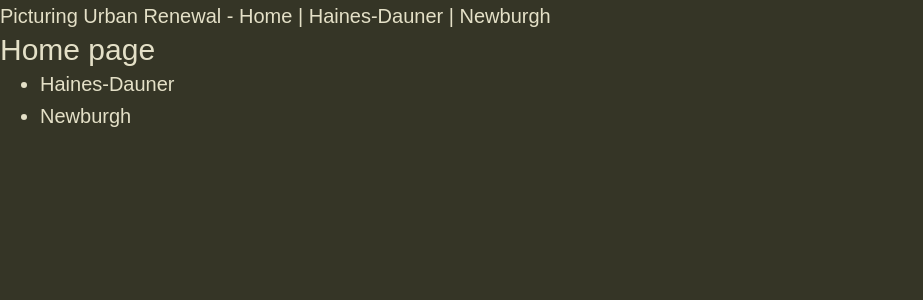
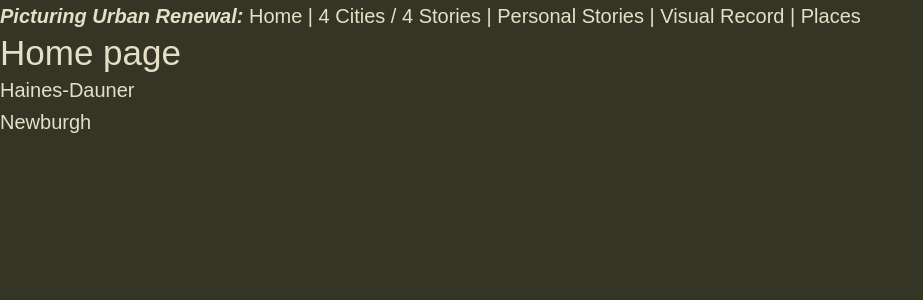
Before and after one commit to DigitalGizmo/pur-app-r, a React (Create React App) app: page / in a window 1280 px wide. Shown: the top 300 px of the page, without its empty margins (0-923 px from the left). Built offline with nearby package versions, Linux system fonts and the light colour scheme; a web font is replaced by a local one.

Commit message:
main nav links to app. (vue)

```diff
--- /dev/null
+++ b/src/components/App.css
@@ -0,0 +1,28 @@
+/*All from Vue App.vue*/
+ul, ol {
+  list-style-type: none;
+  padding:  0;
+}
+
+h1 {
+  font-size: 2em;
+  font-style: italic;
+  font-weight: normal;
+  margin: 0;
+}
+
+h2 {
+  font-size: 1.75em;
+  margin: 0;
+}
+
+/* Don's freelancing */
+#main-menu li {
+  display: inline;
+}
+
+.little-title {
+  font-size: 1em;
+  font-style: italic;
+  font-weight: bold;
+}
--- a/src/components/App.js
+++ b/src/components/App.js
@@ -1,14 +1,18 @@
-import { Outlet, Link } from 'react-router-dom';
+import { Outlet } from 'react-router-dom'; // , Link
+import './App.css';
 
 function App() {
   return (
     <div >
-      <nav>
-        Picturing Urban Renewal - {" "}
-        <Link to="/">Home</Link> |{" "}
-        <Link to="/people/haines-dauner">Haines-Dauner</Link> |{" "}
-        <Link to="/places/newburgh">Newburgh</Link>
-      </nav>
+      <ul id="main-menu">
+        <li className="little-title">Picturing Urban Renewal: </li>
+        <li><a href="http://app.picturingurbanrenewal.org/">Home | </a></li>
+        <li><a href="http://app.picturingurbanrenewal.org/cities">4 Cities / 4 Stories</a> | </li>
+        <li><a href="http://app.picturingurbanrenewal.org/people">Personal Stories</a> | </li>
+        <li><a href="http://app.picturingurbanrenewal.org/visuals">Visual Record</a> | </li>
+        <li><a href="http://app.picturingurbanrenewal.org/places">Places</a></li>
+      </ul>
+
       <Outlet />
     </div>
   );
```
